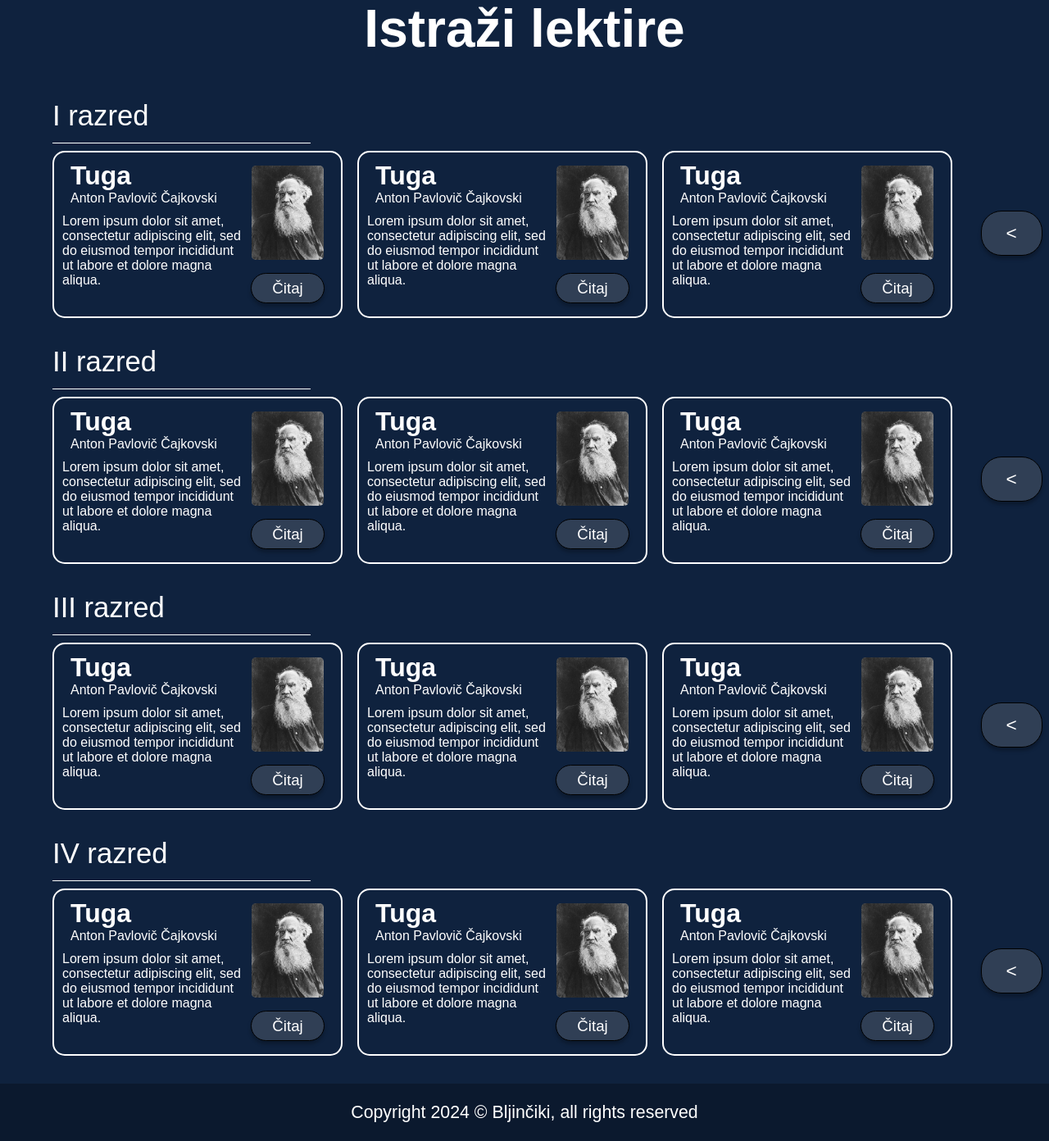
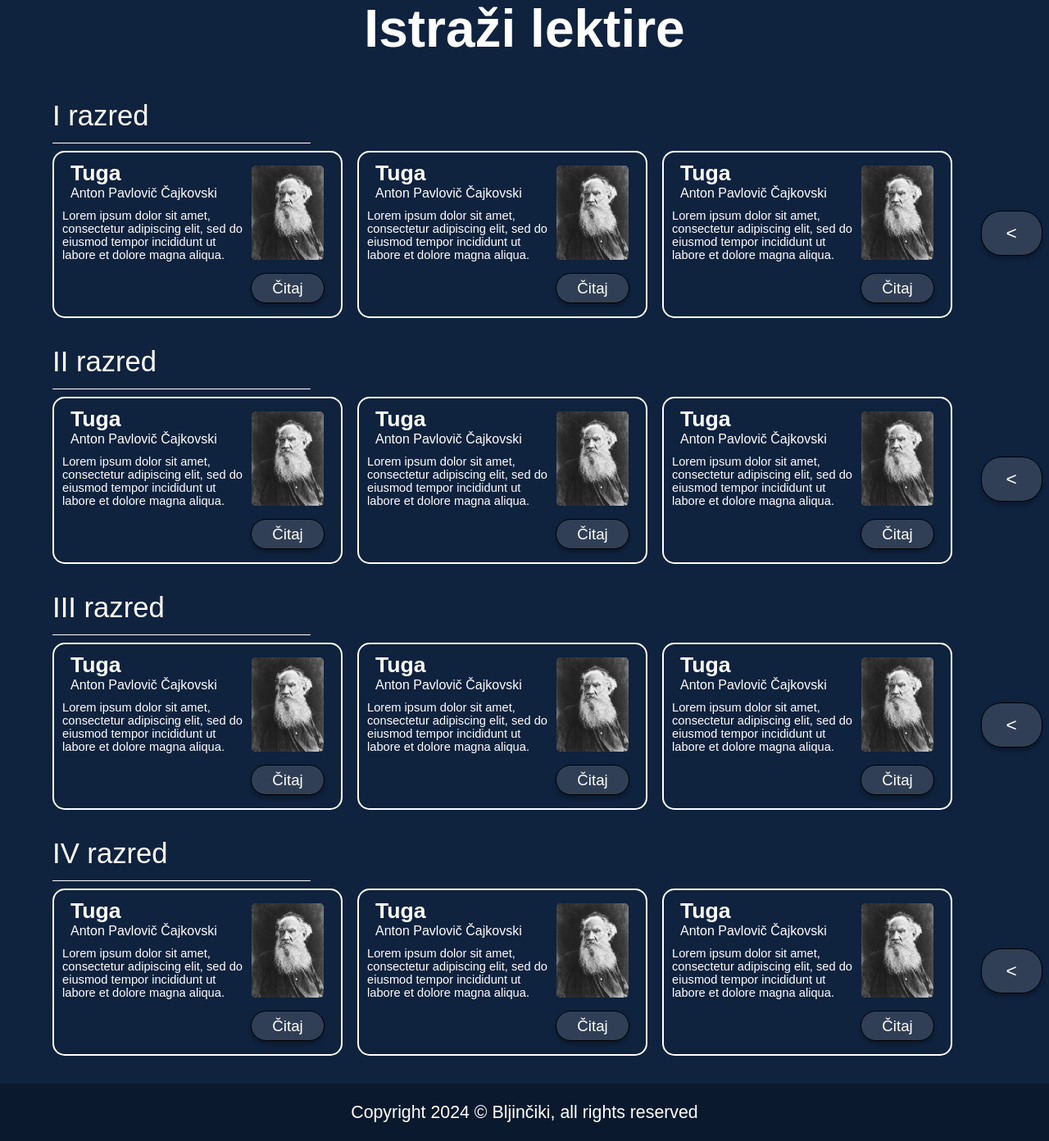
Before and after one commit to GrujicFilipRS/online-biblioteka, a Flask app: page / in a window 1280 px wide; the page is wider, and only the part inside the window is pictured. Shown: the part 686-2078 px from the top of that part at 82% size. Run offline with Flask 3, Linux system fonts and the light colour scheme; some web fonts are replaced.

Commit message:
fixed the scaling issues from the font changes

```diff
--- a/app.py
+++ b/app.py
@@ -151,8 +151,7 @@ def library_book(book_id: str):
 
 @app.route('/')
 def index():
-    return render_template("index.html", title="Library", search_form=g.search_form)
-
+    return render_template("index.html", title="Library", search_form=g.search_form, )
 
 def main() -> None:
     db_session.global_init("db/library.sqlite")
--- a/static/css/index.css
+++ b/static/css/index.css
@@ -114,13 +114,17 @@
 }
 
 .lek-left .lek-title {
-    font-size: 24pt;
+    font-size: 20pt;
     font-weight: 700;
     margin-top: 10px;
 }
 
 .lek-title, .lek-author {
     margin-left: 10px;
+}
+
+.lek-desc {
+    font-size: 11pt;
 }
 
 .lek-author {
--- a/templates/index.html
+++ b/templates/index.html
@@ -12,7 +12,6 @@
             <a href="#lektire"><button class="primary-btn">Započni</button></a>
         </div>
     </div>
-
     <div id="lektire">
         <h1 class="lektire-title">Istraži lektire</h1>
         <div class="razredi">
```
Also changed, not shown: templates/footer.html (deleted, +0 -9 lines), static/images/pwd-ico.png (added), static/images/username-ico.png (added).
